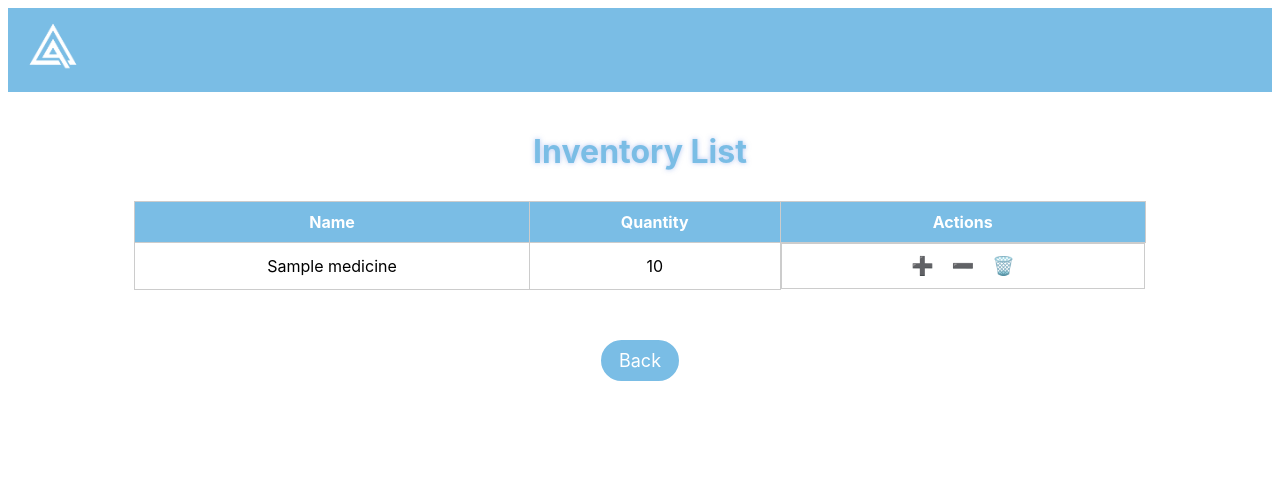
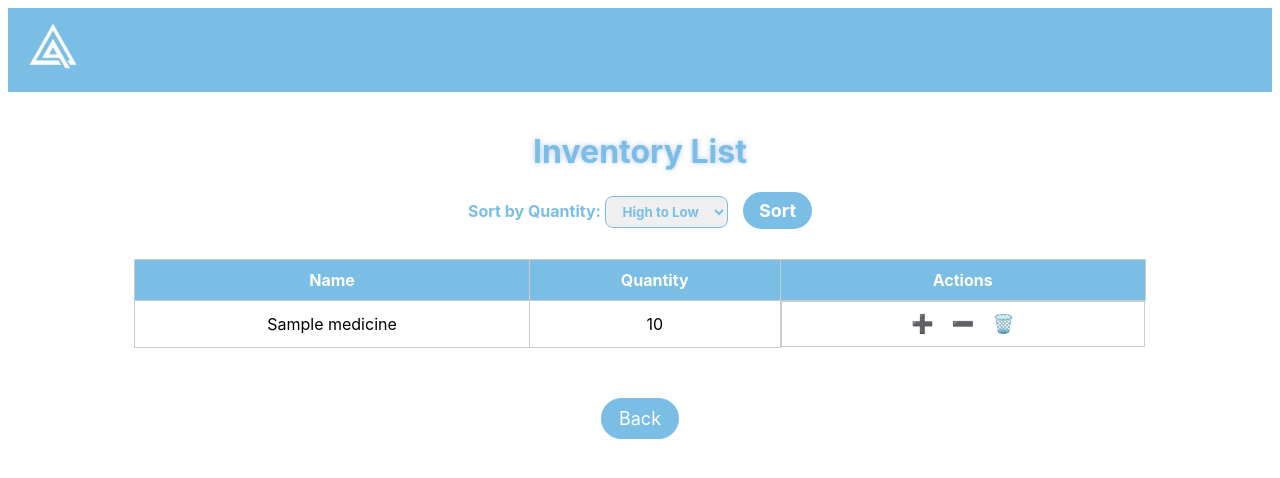
Before and after one commit to thomas0997/PatientsListFinal, a Flask app: page /inventory/view in a window 1280 px wide. Shown: the top 478 px of the page. Run offline with Flask 3, Linux system fonts and the light colour scheme; tables that the repository leaves empty hold one stand-in row (values such as "Sample post").

Commit message:
Add Sort

```diff
--- a/app.py
+++ b/app.py
@@ -166,9 +166,12 @@ def inventory_menu():
 
 @app.route("/inventory/view")
 def inventory_view():
+    sort = request.args.get("sort", "desc")
+    order = "DESC" if sort == "desc" else "ASC"
+
     db = get_inventory_db()
-    meds = db.execute("SELECT * FROM medicines").fetchall()
-    return render_template("inventory/view.html", meds=meds)
+    meds = db.execute(f"SELECT * FROM medicines ORDER BY quantity {order}").fetchall()
+    return render_template("inventory/view.html", meds=meds, sort=sort)
 
 @app.route("/inventory/logs")
 def inventory_logs():
--- a/templates/inventory/view.html
+++ b/templates/inventory/view.html
@@ -78,6 +78,39 @@
         background-color: #5caed3;
         border-color: #5caed3;
     }
+
+    .sort-form {
+        text-align: center;
+        margin-bottom: 20px;
+        font-family: -apple-system, 'SF Pro';
+    }
+
+    .sort-form select {
+        padding: 6px 12px;
+        border-radius: 8px;
+        border: 1px solid #7ABDE5;
+        font-family: -apple-system, 'SF Pro';
+        color: #7ABDE5;
+        font-weight: bold;
+        outline: none;
+    }
+
+    .sort-form button {
+        margin-left: 10px;
+        border: 2px solid #7ABDE5;
+        border-radius: 100px;
+        padding: 6px 14px;
+        font-family: -apple-system, 'SF Pro';
+        background-color: #7ABDE5;
+        color: white;
+        font-weight: bold;
+        cursor: pointer;
+    }
+
+    .sort-form button:hover {
+        background-color: #5caed3;
+        border-color: #5caed3;
+    }
 </style>
 
 <div class="logo-header">
@@ -86,15 +119,24 @@
 
 <h1>Inventory List</h1>
 
+<!-- Sort Form -->
+<div class="sort-form">
+    <form method="get" action="{{ url_for('inventory_view') }}">
+        <label for="sort" style="color: #7ABDE5; font-weight: bold;">Sort by Quantity:</label>
+        <select name="sort" id="sort">
+            <option value="desc" {% if sort == 'desc' %}selected{% endif %}>High to Low</option>
+            <option value="asc" {% if sort == 'asc' %}selected{% endif %}>Low to High</option>
+        </select>
+        <button type="submit">Sort</button>
+    </form>
+</div>
+
 <table>
-    <thead>
     <tr>
         <th>Name</th>
         <th>Quantity</th>
         <th>Actions</th>
     </tr>
-    </thead>
-    <tbody>
     {% for med in meds %}
     <tr>
         <td>{{ med.name }}</td>
@@ -102,13 +144,12 @@
         <td class="btn-group">
             <button onclick="updateQuantity('{{ med.name }}', 'add')">➕</button>
             <button onclick="updateQuantity('{{ med.name }}', 'remove')">➖</button>
-                <form method="POST" action="/inventory/remove/{{ med.name }}" onsubmit="return confirm('Are you sure you want to delete this medicine?');" style="display:inline;">
+            <form method="POST" action="/inventory/remove/{{ med.name }}" onsubmit="return confirm('Are you sure you want to delete this medicine?');">
                 <button type="submit" class="delete-btn">🗑️</button>
             </form>
         </td>
     </tr>
     {% endfor %}
-    </tbody>
 </table>
 
 <div style="text-align: center;">
```
Lines whose indentation alone changed are shown as unchanged.
